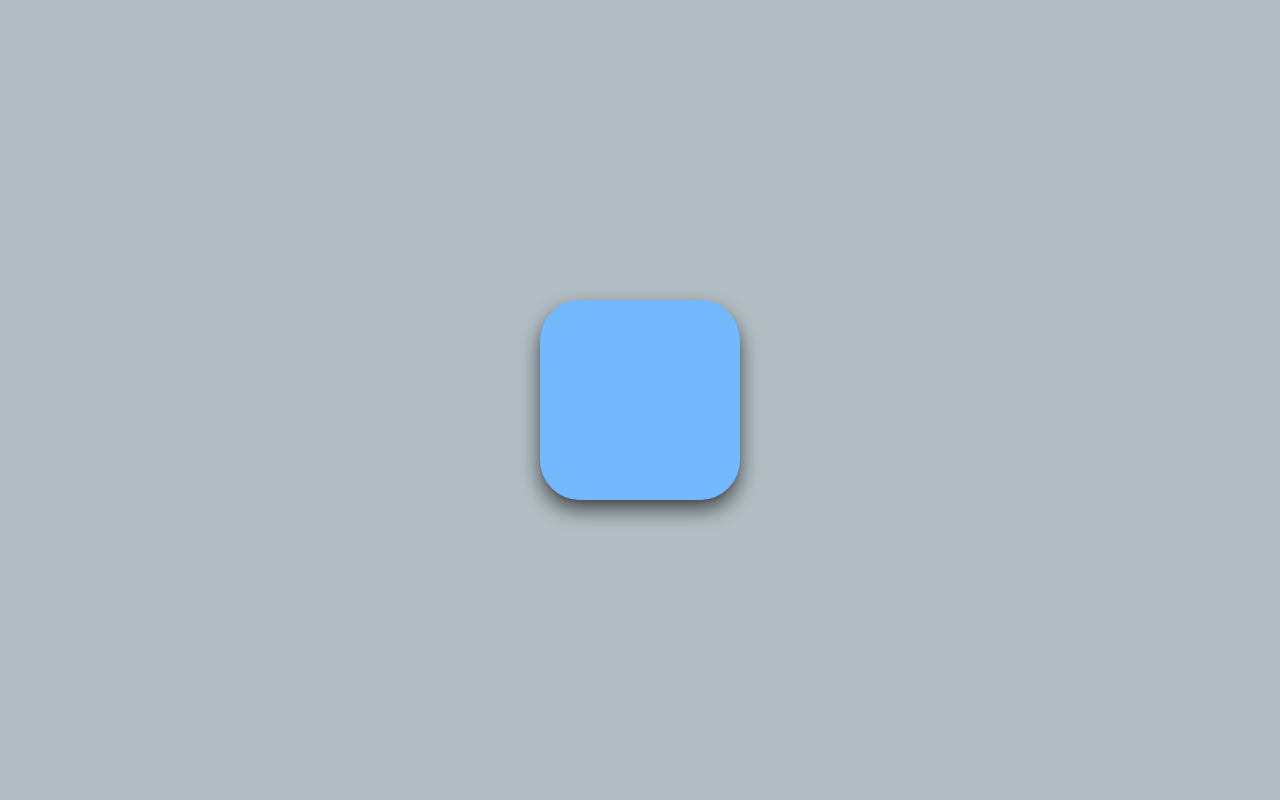
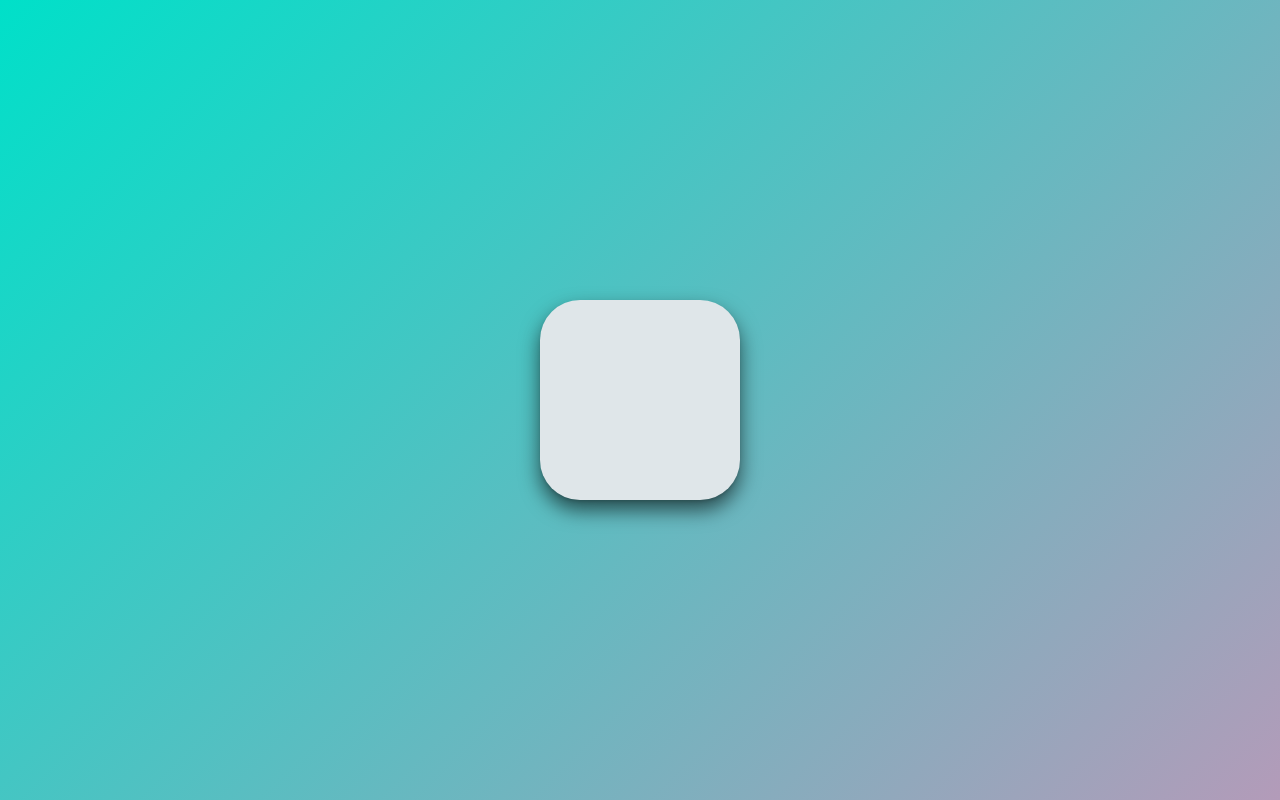
Before and after one commit to JHKIMS/Framer-Motion-Practice, a React (Create React App) app: page / in a window 1280 px wide. Built offline with nearby package versions, Linux system fonts and the light colour scheme.

Commit message:
Framer-motion: MotionValue로 배경색상 변경하기

```diff
--- a/src/App.tsx
+++ b/src/App.tsx
@@ -2,18 +2,19 @@ import { motion, useMotionValue, useMotionValueEvent, useTransform } from "frame
 import { useEffect, useRef } from "react";
 import styled from "styled-components";
 
-const Wrapper = styled.div`
+const Wrapper = styled(motion.div)`
   height: 100vh;
   width: 100vw;
   display: flex;
   justify-content: center;
   align-items: center;
+  background: linear-gradient(135deg, rgb(0, 210, 238), rgb(0, 83, 238));
 `;
 
 const Box = styled(motion.div)`
   width: 200px;
   height: 200px;
-  background-color: rgba(116, 185, 255, 1);
+  background-color: rgba(223, 230, 233,1.0);
   border-radius: 40px;
   box-shadow: 0 2px 3px rgba(0, 0, 0, 0.1), 0 10px 20px rgba(0, 0, 0, 0.6);
 `;
@@ -22,14 +23,23 @@ const boxVariants = {};
 
 function App() {
   const x = useMotionValue(0);
-  const resizeBox = useTransform(x, [-800, 0, 800], [2, 1, 0.3]);
-  useMotionValueEvent(resizeBox, "change", (scaleValue) => {
+  const rotate = useTransform(x, [-800, 800], [-360 , 360]);
+  const gradient = useTransform(
+    x,
+    [-800, 800],
+    [
+      "linear-gradient(135deg, rgb(0, 210, 238), rgb(0, 83, 238))",
+      "linear-gradient(135deg, rgb(0, 238, 155), rgba(253, 203, 110,1.0))",
+    ]
+  );
+
+  useMotionValueEvent(rotate, "change", (scaleValue) => {
     // console.log(xValue);
     console.log(scaleValue);
   });
   return (
-    <Wrapper>
-      <Box style={{ x, scale:resizeBox }} drag="x" dragSnapToOrigin />
+    <Wrapper style={{background: gradient}}>
+      <Box style={{ x, rotateZ:rotate }} drag="x" dragSnapToOrigin />
     </Wrapper>
   );
 }
--- a/src/index.tsx
+++ b/src/index.tsx
@@ -63,7 +63,6 @@ body {
   font-weight: 300;
   font-family: 'Source Sans Pro', sans-serif;
   color:black;
-  background-color: rgba(178, 190, 195,1.0);
   line-height: 1.2;
 
 }
```
